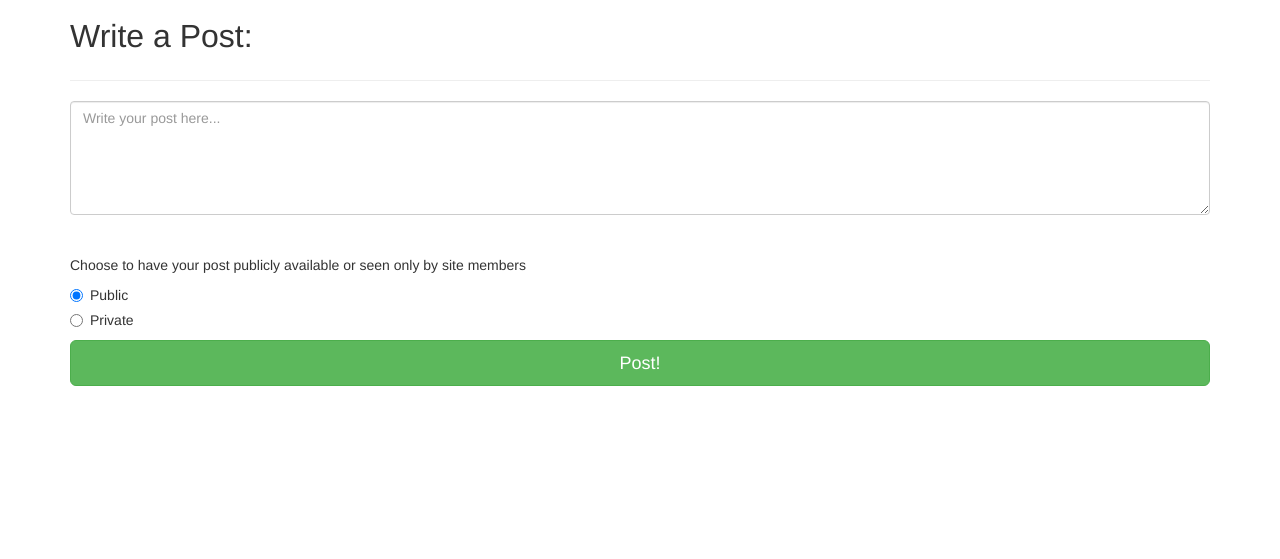
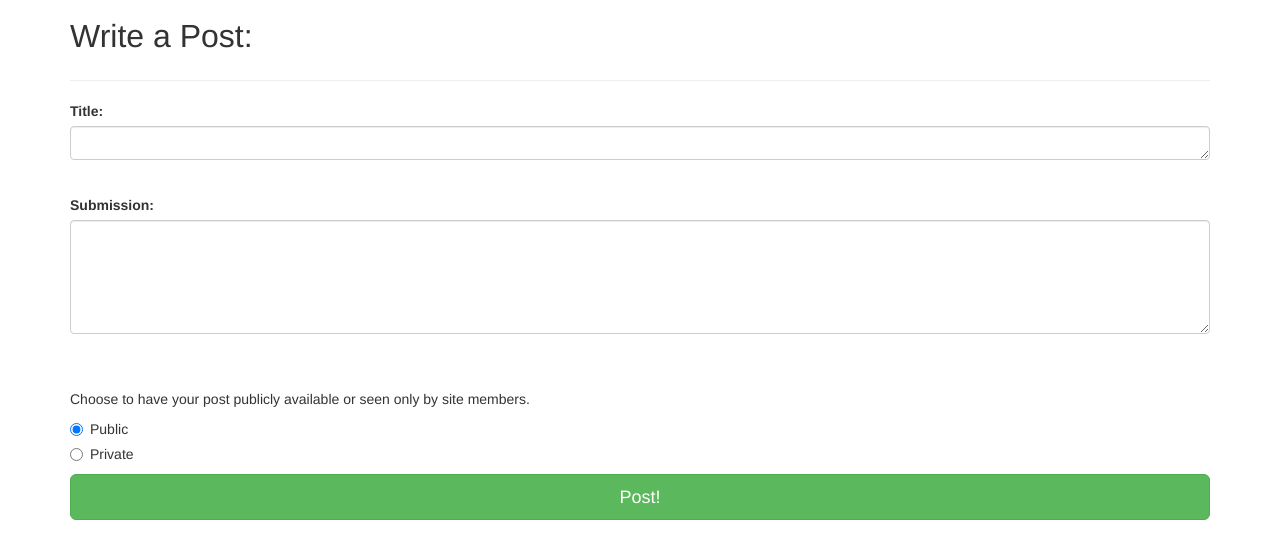
Before and after one commit to Kingfisher/SoftDevFinal, a Flask app: page /posts/submit in a window 1280 px wide. Shown: the part 51-610 px from the top of the page. Run offline with Flask 2, Linux system fonts and the light colour scheme; the visitor is signed in with stand-in values (Sample User, id 1); data that the repository does not hold is empty; some libraries are stand-ins or nearby versions.

Commit message:
A few minor changes, reworking of the post display, arrangement.

```diff
--- a/app.py
+++ b/app.py
@@ -4,6 +4,7 @@ import random
 import database
 import os
 import pymongo
+import time
 
 from uuid import uuid4
 from datetime import datetime, timedelta
@@ -68,7 +69,6 @@ def posts():
     if request.method == "POST":
         button = request.form["b"]
         if button == "deletePosts":
-            print "Cats dance."
             database.removePosts()
             flash("You've successfully removed all posts.")
         if button == "deleteUsers":
@@ -100,13 +100,15 @@ def submit():
     if 'username' in session:
         username = session['username']
         if request.method == "POST":
+            title = request.form["title"]
             post = request.form["post"]
             postType = request.form["privacy"]
+            timeStamp = datetime.now() + timedelta(days=10)
             if(database.checkPosts()):
                 postId = 1
             else:
                 postId = checkPosts()
-            database.addPost(username, post, postType, postId = postId)
+            database.addPost(username, title, post, postType, postId, timeStamp)
             return redirect(url_for('posts'))
         return render_template("submit.html", username = username)
     else:
--- a/database.py
+++ b/database.py
@@ -61,11 +61,11 @@ def checkPosts():
         return list(posts.find())[-1]["post"]
 
 #adds a post
-def addPost(username, post, privacy, postId):
+def addPost(username, title, post, privacy, postId, timeStamp):
     if ((checkPost(post) == False) or (users.find({"username":username}).count() < 1)):
         return False
     else:
-        newPost = {"username": username,"post": post, "privacy" : privacy, "postId": postId, "comments":{}}
+        newPost = {"username": username, "title" : title, "post": post, "privacy" : privacy, "postId" : postId, "timeStamp" : timeStamp, "comments" : {}}
         posts.insert(newPost)
         return True
 
@@ -106,8 +106,10 @@ def getPosts(privacy):
     for post in result:
         miniPostList = []
         miniPostList.append(post['username'])
+        miniPostList.append(post['title'])
         miniPostList.append(post['post'])
         miniPostList.append(post['privacy'])
+        miniPostList.append(post['timeStamp'])
         postList.append(miniPostList)
     return postList
 
--- /dev/null
+++ b/static/css/custom.css
@@ -0,0 +1,45 @@
+body{ padding-top: 65px; }
+
+.navbar-default .navbar-nav > li > a:hover, .navbar-default .navbar-nav > li > a:focus {
+    color: #000;  /*Sets the text hover color on navbar*/
+}
+
+.navbar-default .navbar-nav > .active > a, .navbar-default .navbar-nav > .active >
+a:hover, .navbar-default .navbar-nav > .active > a:focus {
+    color: #000066; /*BACKGROUND color for active*/
+    background-color: #CCE6FF /*lighter blue*/;
+}
+
+.navbar-default {
+    background-color: #99CCFF /*light blue*/;
+    border-color: #CCE6FF /*lighter blue*/;
+}
+
+.dropdown-menu > li > a:hover,
+.dropdown-menu > li > a:focus {
+    color: #262626;
+    text-decoration: none;
+    background-color: #66CCFF;  /*change color of links in drop down here*/
+}
+
+.nav > li > a:hover,
+.nav > li > a:focus {
+    text-decoration: none;
+    background-color: silver; /*Change rollover cell color here*/
+}
+
+
+.navbar-default .navbar-nav > li > a {
+    color: white; /*Change active text color here*/
+}
+
+/*.resizable(@direction: both) {
+    resize: @direction;
+    overflow: auto;
+}*/
+
+.myclass {
+    position: absolute;
+    left: 30%;
+    top: 50%;
+}
--- a/templates/submit.html
+++ b/templates/submit.html
@@ -7,42 +7,7 @@
     <link rel="stylesheet" href="../static/css/bootstrap.min.css">
 
     <!-- To push the page content below the navbar -->
-    <style>
-      body{ padding-top: 65px; }
-
-      .navbar-default .navbar-nav > li > a:hover, .navbar-default .navbar-nav > li > a:focus {
-      color: #000;  /*Sets the text hover color on navbar*/
-      }
-
-      .navbar-default .navbar-nav > .active > a, .navbar-default .navbar-nav > .active >
-      a:hover, .navbar-default .navbar-nav > .active > a:focus {
-      color: #000066; /*BACKGROUND color for active*/
-      background-color: #CCE6FF /*lighter blue*/;
-      }
-
-      .navbar-default {
-      background-color: #99CCFF /*light blue*/;
-      border-color: #CCE6FF /*lighter blue*/;
-      }
-
-      .dropdown-menu > li > a:hover,
-      .dropdown-menu > li > a:focus {
-      color: #262626;
-      text-decoration: none;
-      background-color: #66CCFF;  /*change color of links in drop down here*/
-      }
-
-      .nav > li > a:hover,
-      .nav > li > a:focus {
-      text-decoration: none;
-      background-color: silver; /*Change rollover cell color here*/
-      }
-
-
-      .navbar-default .navbar-nav > li > a {
-      color: white; /*Change active text color here*/
-      }
-    </style>
+    <link rel="stylesheet" href="../static/css/custom.css"></link>
 
   </head>
   <body>
@@ -79,18 +44,33 @@
     <div class="container">
       <font size="6">Write a Post:<hr></font>
       <form role="form" method="POST">
-	<textarea Required="True" rows="5" type="text" class="form-control" name="post" value="post" placeholder="Write your post here..."></textarea><br><br>
-	Choose to have your post publicly available or seen only by site members<br>
+	<div class="form-group">
+	  <label for="comment">Title:</label>
+	  <textarea Required="True" rows="1" type="text" class="form-control" name="title" value="title" placeholder="Write your title here...">
+	  </textarea>
+	</div>
+	<div class="form-group">
+	  <br>
+	  <label for="comment">Submission:</label>
+	  <textarea Required="True" rows="5" type="text" class="form-control" name="post" value="post" placeholder="Write your post here...">
+	  </textarea>
+	</div>
+	<br>
+	<br>
+	Choose to have your post publicly available or seen only by site members.<br>
+	<!-- Public radio button -->
 	<div class="radio">
 	  <label>
 	    <input type="radio" Required="True" name="privacy" value="public" checked="checked">Public
 	  </label>
 	</div>
+	<!-- Private radio button -->
 	<div class="radio">
 	  <label>
 	    <input type="radio" Required="True" name="privacy" value="private">Private
 	  </label>
 	</div>
+	<!-- Sumbit the post -->
 	<button class="btn btn-lg btn-success btn-block" type="submit" name="b" value="submit">Post!</button>
       </form>
     </div>
```
Also changed, not shown: static/css/barebones.css (added, +7 -0 lines), templates/posts.html (+25 -45 lines), 1 other file.
